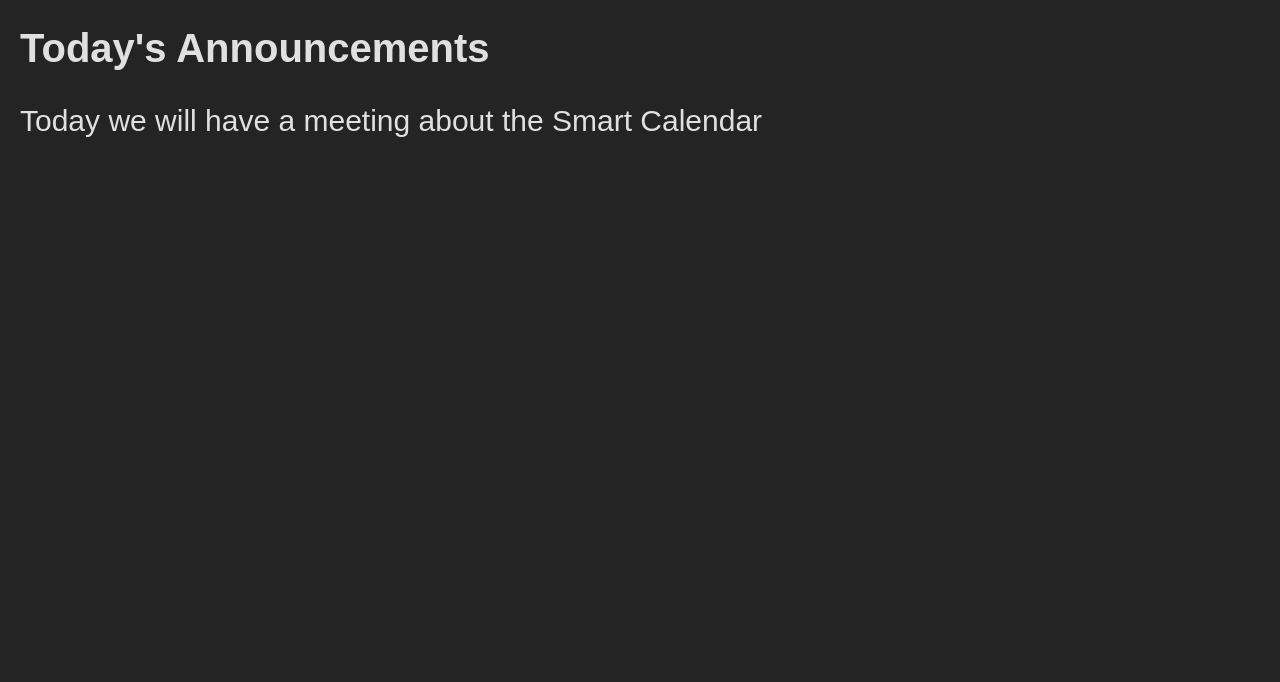
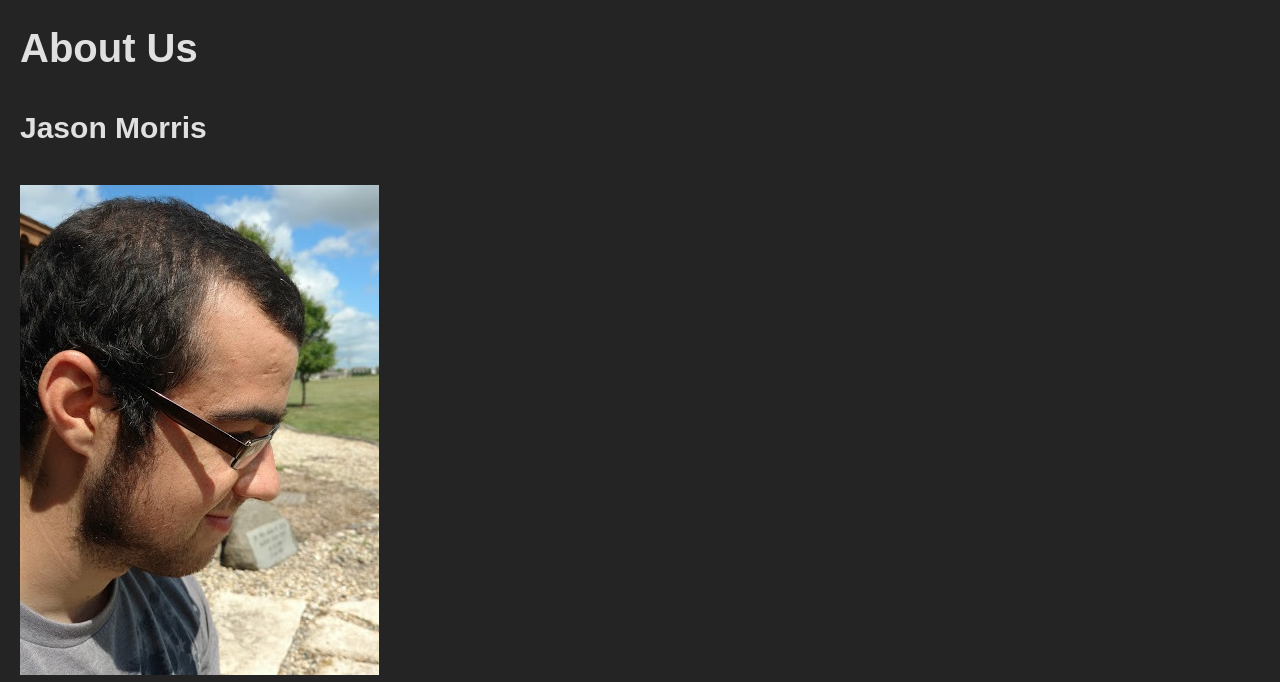
Before and after one commit to BUInvent/Smart-Calendar-Website, a plain HTML site: page AboutUs.html in a window 1280 px wide. Shown: the part 132-814 px from the top of the page. Drawn offline with Linux system fonts and the light colour scheme.

Commit message:
Added Jason picture :)

```diff
--- a/AboutUs.html
+++ b/AboutUs.html
@@ -21,8 +21,9 @@
 
     <!--all page content-->
     <div class="content">
-            <h2>Today's Announcements</h2>
-            <p>Today we will have a meeting about the Smart Calendar</p>
+            <h2>About Us</h2>
+            <h4>Jason Morris</h4>
+            <img src="./images/Jason.jpg" alt="Jason">
     </div>
 </body>
 
```
